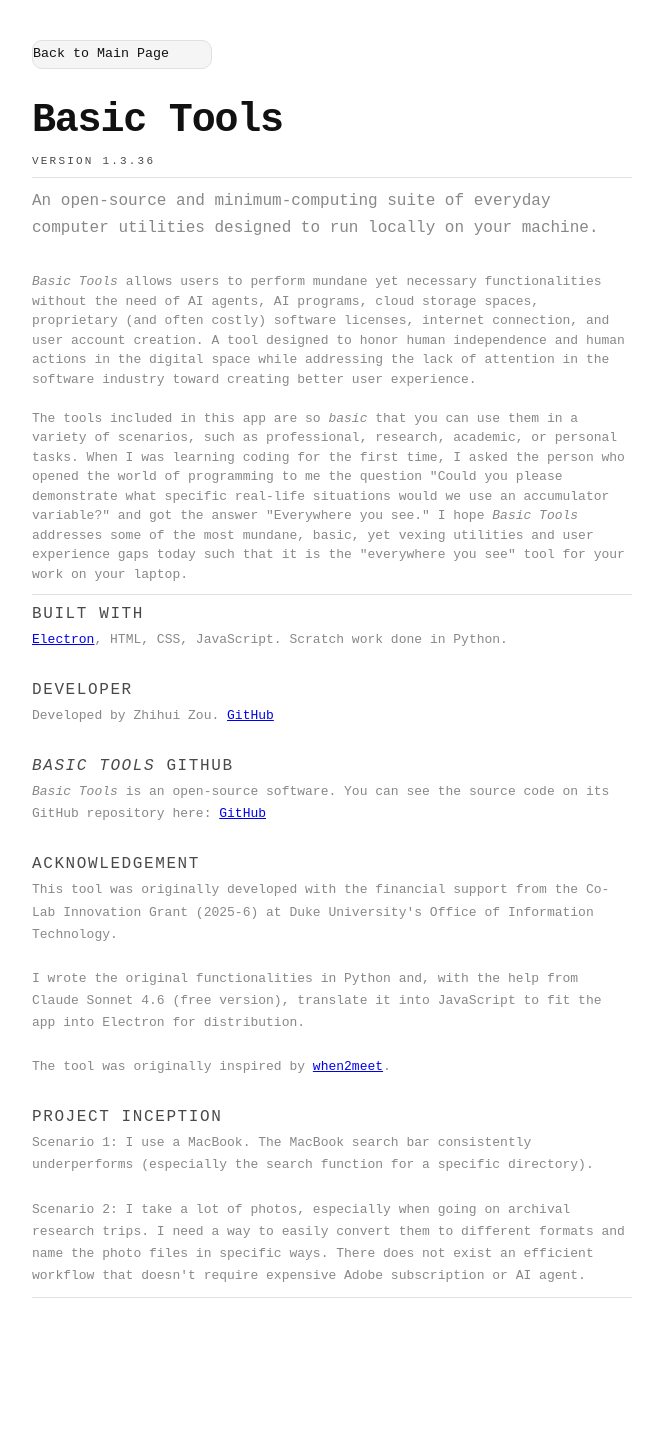
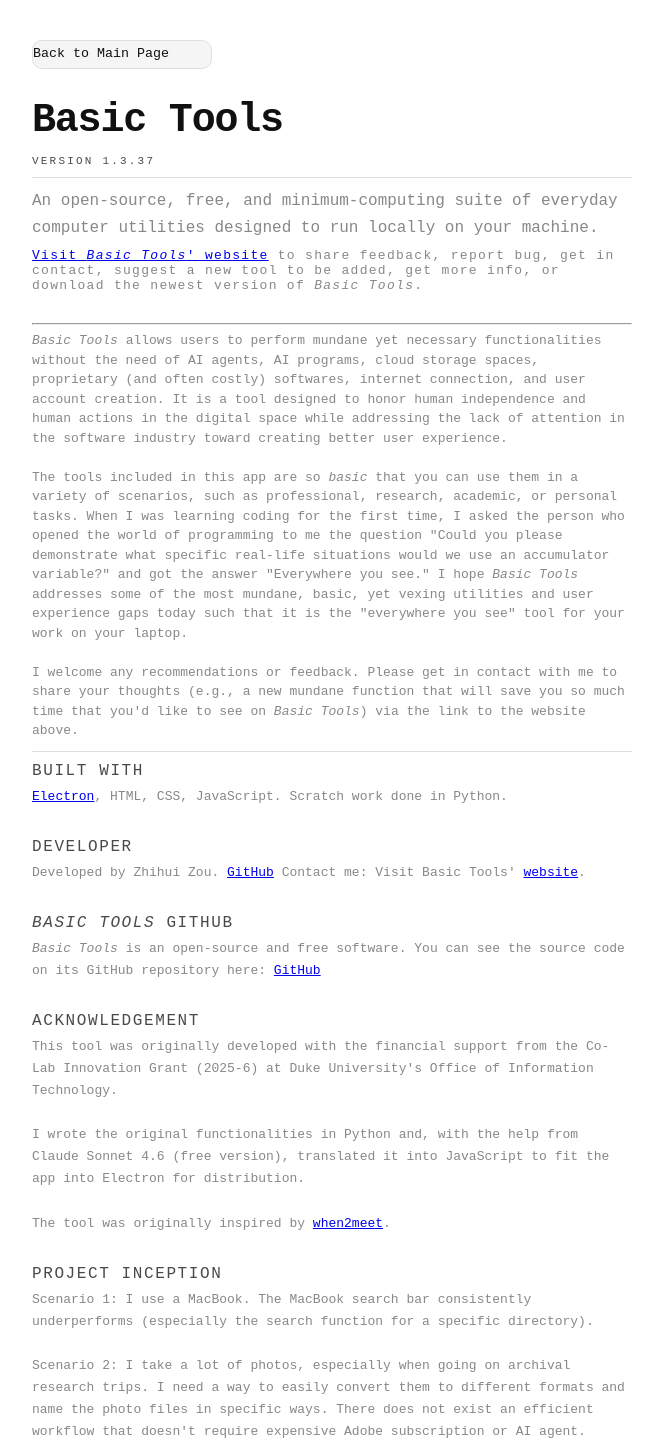
Before and after one commit to zzou21/BasicTools, an Electron app: page src/renderer/about/about.html in a window 800 px wide. Shown: the top 1446 px of the page, without its empty margins (68-731 px from the left). Before the commit the page ends 1318 px from the top, so only its background shows below. Drawn offline with Linux system fonts and the light colour scheme.

Commit message:
minor fixes

```diff
--- a/package.json
+++ b/package.json
@@ -1,6 +1,6 @@
 {
   "name": "BasicTools",
-  "version": "1.3.36",
+  "version": "1.3.37",
   "productName": "Basic Tools",
   "description": "A suite of minimum computing tools",
   "main": "src/main/main.js",
--- a/src/renderer/about/about.css
+++ b/src/renderer/about/about.css
@@ -38,3 +38,13 @@
   line-height: 2;
   text-align: center;
 }
+
+
+
+
+.section__description {
+  font-size: 13px;
+  text-align: left;
+  letter-spacing: 0.1em;
+  color: var(--text-muted);
+}
--- a/src/renderer/about/about.html
+++ b/src/renderer/about/about.html
@@ -16,21 +16,25 @@
 
       <header class="header">
         <h1 class="header__title">Basic Tools</h1>
-        <p class="header__eyebrow">Version 1.3.36</p>
+        <p class="header__eyebrow">Version 1.3.37</p>
       </header>
 
       <div class="divider"></div>
 
       <section class="about-section">
         <p class="about-body-subtitle">
-        An open-source and minimum-computing suite of everyday computer utilities designed to run locally on your machine.
-        </p>
+        An open-source, free, and minimum-computing suite of everyday computer utilities designed to run locally on your machine.</p>
+        <p class="section__description"><a href="https://zzou21.github.io/BasicToolsWeb/" target="_blank" rel="noopener noreferrer">Visit <i>Basic Tools</i>' website</a> to share feedback, report bug, get in contact, suggest a new tool to be added, get more info, or download the newest version of <i>Basic Tools</i>.</p>
         <br>
+        <hr>
         <p class="about-body-content">
-        <i>Basic Tools</i> allows users to perform mundane yet necessary functionalities without the need of AI agents, AI programs, cloud storage spaces, proprietary (and often costly) software licenses, internet connection, and user account creation. A tool designed to honor human independence and human actions in the digital space while addressing the lack of attention in the software industry toward creating better user experience.
+        <i>Basic Tools</i> allows users to perform mundane yet necessary functionalities without the need of AI agents, AI programs, cloud storage spaces, proprietary (and often costly) softwares, internet connection, and user account creation. It is a tool designed to honor human independence and human actions in the digital space while addressing the lack of attention in the software industry toward creating better user experience.
         <br>
         <br>
         The tools included in this app are so <i>basic</i> that you can use them in a variety of scenarios, such as professional, research, academic, or personal tasks. When I was learning coding for the first time, I asked the person who opened the world of programming to me the question "Could you please demonstrate what specific real-life situations would we use an accumulator variable?" and got the answer "Everywhere you see." I hope <i>Basic Tools</i> addresses some of the most mundane, basic, yet vexing utilities and user experience gaps today such that it is the "everywhere you see" tool for your work on your laptop.
+        <br>
+        <br>
+        I welcome any recommendations or feedback. Please get in contact with me to share your thoughts (e.g., a new mundane function that will save you so much time that you'd like to see on <i>Basic Tools</i>) via the link to the website above.
         </p>
       </section>
 
@@ -44,14 +48,14 @@
       <section class="about-section">
         <p class="about-label">Developer</p>
         <p class="about-body">
-          Developed by Zhihui Zou. <a href="https://github.com/zzou21">GitHub</a>
+          Developed by Zhihui Zou. <a href="https://github.com/zzou21">GitHub</a> Contact me: Visit Basic Tools' <a href="https://zzou21.github.io/BasicToolsWeb/" target="_blank" rel="noopener noreferrer">website</a>.
         </p>
       </section>
 
       <section class="about-section">
         <p class="about-label"><i>Basic Tools</i> GitHub</p>
         <p class="about-body">
-          <i>Basic Tools</i> is an open-source software. You can see the source code on its GitHub repository here: <a href="https://github.com/zzou21/BasicTools">GitHub</a>
+          <i>Basic Tools</i> is an open-source and free software. You can see the source code on its GitHub repository here: <a href="https://github.com/zzou21/BasicTools">GitHub</a>
         </p>
       </section>
 
@@ -61,7 +65,7 @@
           This tool was originally developed with the financial support from the Co-Lab Innovation Grant (2025-6) at Duke University's Office of Information Technology.
           <br>
           <br>
-          I wrote the original functionalities in Python and, with the help from Claude Sonnet 4.6 (free version), translate it into JavaScript to fit the app into Electron for distribution.
+          I wrote the original functionalities in Python and, with the help from Claude Sonnet 4.6 (free version), translated it into JavaScript to fit the app into Electron for distribution.
           <br>
           <br>
           The tool was originally inspired by <a href="https://www.when2meet.com/">when2meet</a>.
--- a/src/renderer/assets/styles/styles.css
+++ b/src/renderer/assets/styles/styles.css
@@ -231,3 +231,15 @@ body {
 ::-webkit-scrollbar       { width: 6px; }
 ::-webkit-scrollbar-track { background: var(--bg); }
 ::-webkit-scrollbar-thumb { background: var(--border); border-radius: 3px; }
+
+
+
+/* more text fonts */
+
+
+.section__description {
+  font-size: 11px;
+  text-align: center;
+  letter-spacing: 0.1em;
+  color: var(--text-muted);
+}
--- a/src/renderer/tools/imageConverter/imageConverter.css
+++ b/src/renderer/tools/imageConverter/imageConverter.css
@@ -14,7 +14,8 @@
 }
 
 .section__description {
-  font-size: 10px;
+  font-size: 11px;
+  letter-spacing: 0.1em;
   color: var(--text-muted);
 }
 
--- a/src/renderer/tools/pdfMerger/pdfMerger.css
+++ b/src/renderer/tools/pdfMerger/pdfMerger.css
@@ -13,6 +13,13 @@
   text-transform: uppercase;
   color: var(--text-muted);
 }
+
+.section__description {
+  font-size: 11px;
+  letter-spacing: 0.1em;
+  color: var(--text-muted);
+}
+
 
 .row {
   display: flex;
```
Also changed, not shown: src/renderer/index.html (+2 -1 lines), src/renderer/tools/imageConverter/imageConverter.html (+10 -5 lines), src/renderer/tools/pdfMerger/pdfMerger.html (+9 -0 lines), src/renderer/ui.js (+7 -0 lines), 1 other file.
